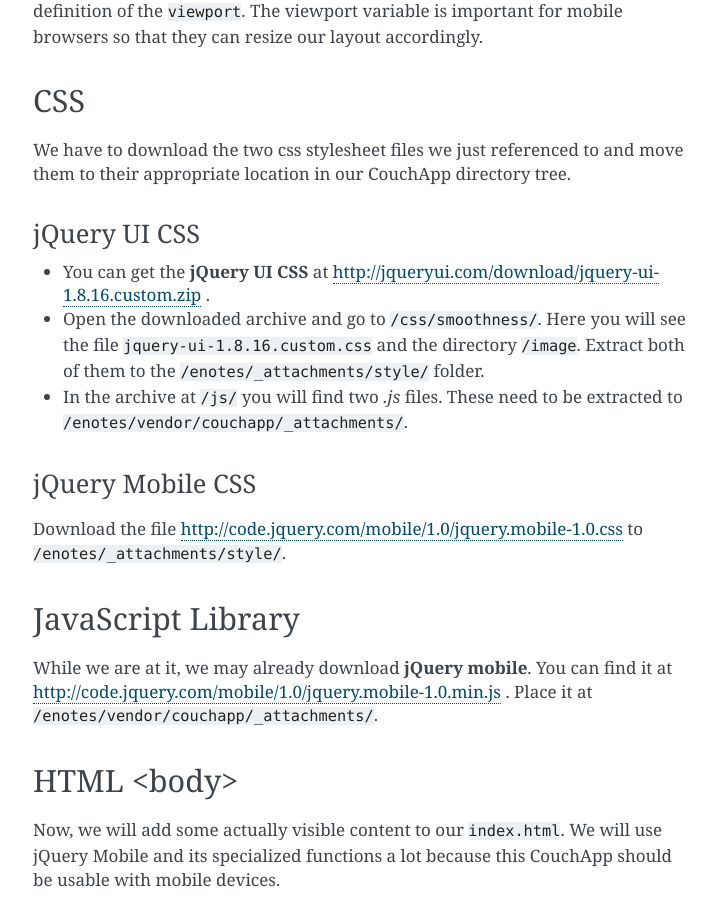
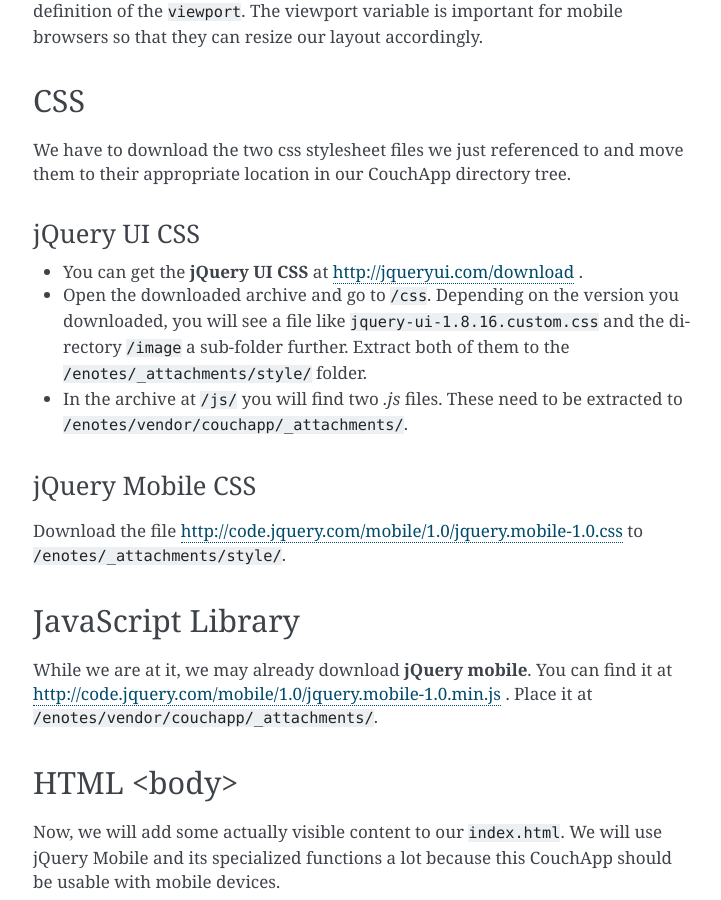
Before and after one commit to scubbx/CouchApp-eNotes-Tutorial, a Sphinx documentation site: the page built from source/3-Interface.rst, in a window 1280 px wide and 900 px high, scrolled down 1320 px. Shown: the whole window, without its empty margins (387-1108 px from the left). Built offline with Sphinx 7.4.7, drawn with Linux system fonts in a browser that asks for light colours.

```diff
--- a/source/3-Interface.rst
+++ b/source/3-Interface.rst
@@ -75,8 +75,8 @@
 jQuery UI CSS
 _____________
 
-* You can get the **jQuery UI CSS** at http://jqueryui.com/download/jquery-ui-1.8.16.custom.zip .
-* Open the downloaded archive and go to ``/css/smoothness/``. Here you will see the file ``jquery-ui-1.8.16.custom.css`` and the directory ``/image``. Extract both of them to the ``/enotes/_attachments/style/`` folder.
+* You can get the **jQuery UI CSS** at http://jqueryui.com/download .
+* Open the downloaded archive and go to ``/css``. Depending on the version you downloaded, you will see a file like ``jquery-ui-1.8.16.custom.css`` and the directory ``/image`` a sub-folder further. Extract both of them to the ``/enotes/_attachments/style/`` folder.
 * In the archive at ``/js/`` you will find two *.js* files. These need to be extracted to ``/enotes/vendor/couchapp/_attachments/``.
 
 jQuery Mobile CSS
```
